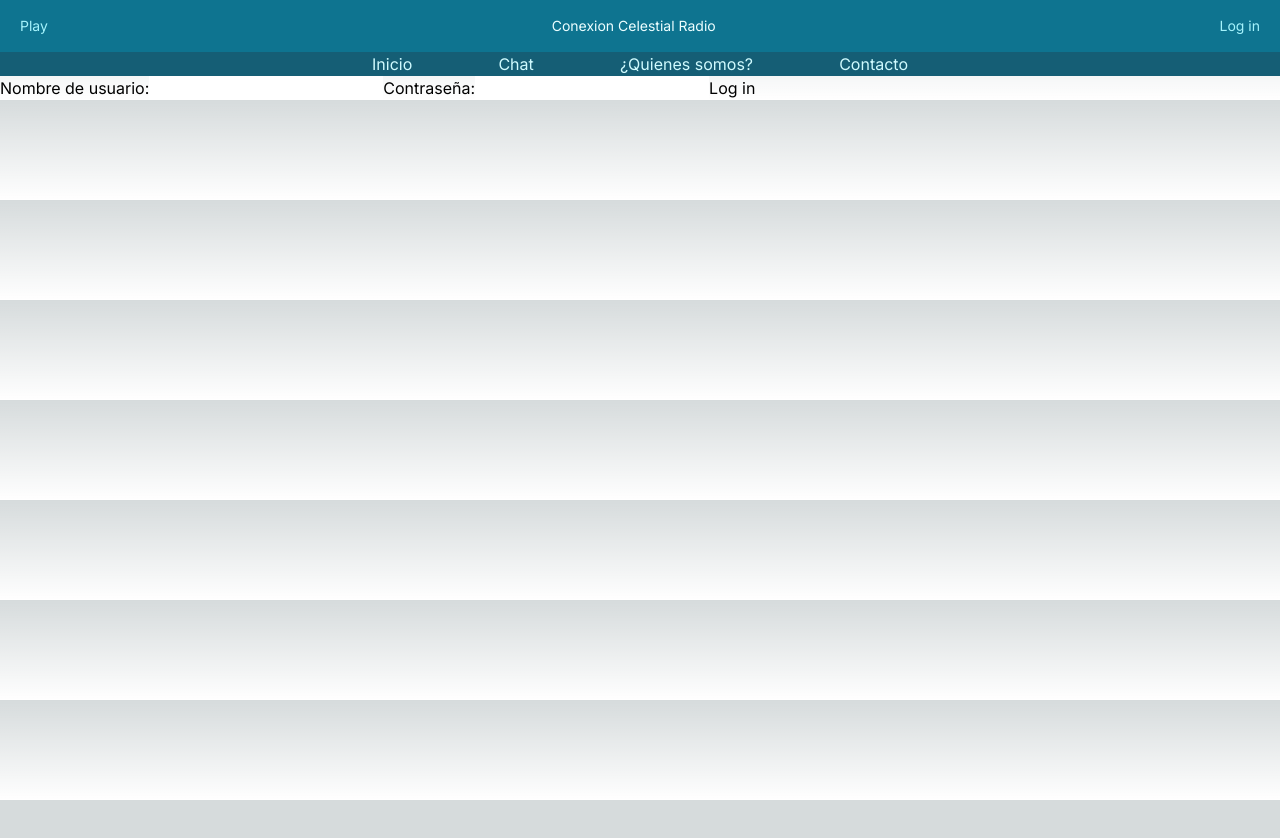
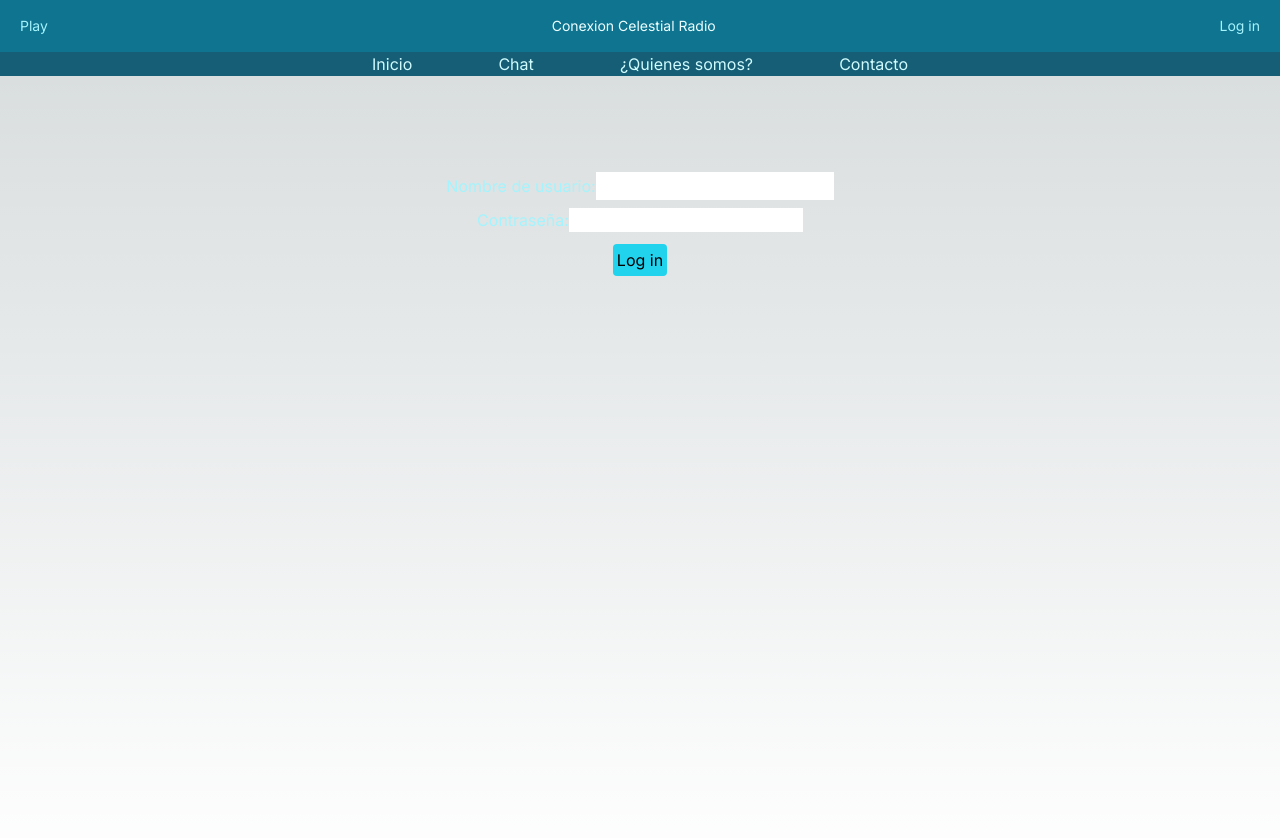
Before and after one commit to isaiorellana-dev/radio-chat-app, a Next.js app: page /login in a window 1280 px wide. Shown: the top 838 px of the page. Before the commit the page ends 800 px from the top, so only its background shows below. Built offline with nearby package versions, Linux system fonts and the light colour scheme; no server answers.

Commit message:
💄 Login page styles

```diff
--- a/app/login/page.tsx
+++ b/app/login/page.tsx
@@ -45,33 +45,50 @@ export default function Login() {
   }
 
   useEffect(() => {
-    console.log(auth)
     if (auth.isAuthenticated) {
       router.push("/")
     }
   }, [auth])
 
   return (
-    <div>
+    <main className="flex min-h-screen flex-col items-center justify-between p-24">
       <Formik
         initialValues={initialForm}
         onSubmit={(values) => {
           handleSubmit(values)
         }}
       >
-        {(formik) => (
-          <Form>
-            <label htmlFor="nickname">Nombre de usuario:</label>
-            <Field name="nickname" type="text" className="text-gray-950" />
-            <ErrorMessage name="nickname" component="p" />
+        {() => (
+          <Form className="flex flex-col items-center">
+            <div className="mb-2">
+              <label htmlFor="nickname" className="text-cyan-200">
+                Nombre de usuario:
+              </label>
+              <Field
+                name="nickname"
+                type="text"
+                className="text-gray-950 p-0.5"
+              />
+              <ErrorMessage name="nickname" component="p" />
+            </div>
 
-            <label htmlFor="password">Contraseña:</label>
-            <Field name="pin" type="password" className="text-gray-950" />
-            <ErrorMessage name="pin" component="p" />
-            <button type="submit">Log in</button>
+            <div className="mb-2">
+              <label htmlFor="password" className="text-cyan-200">
+                Contraseña:
+              </label>
+              <Field name="pin" type="password" className="text-gray-950" />
+              <ErrorMessage name="pin" component="p" />
+            </div>
+
+            <button
+              type="submit"
+              className="bg-cyan-400 hover:bg-cyan-300 p-1 rounded m-1 active:bg-cyan-200"
+            >
+              Log in
+            </button>
           </Form>
         )}
       </Formik>
-    </div>
+    </main>
   )
 }
```
